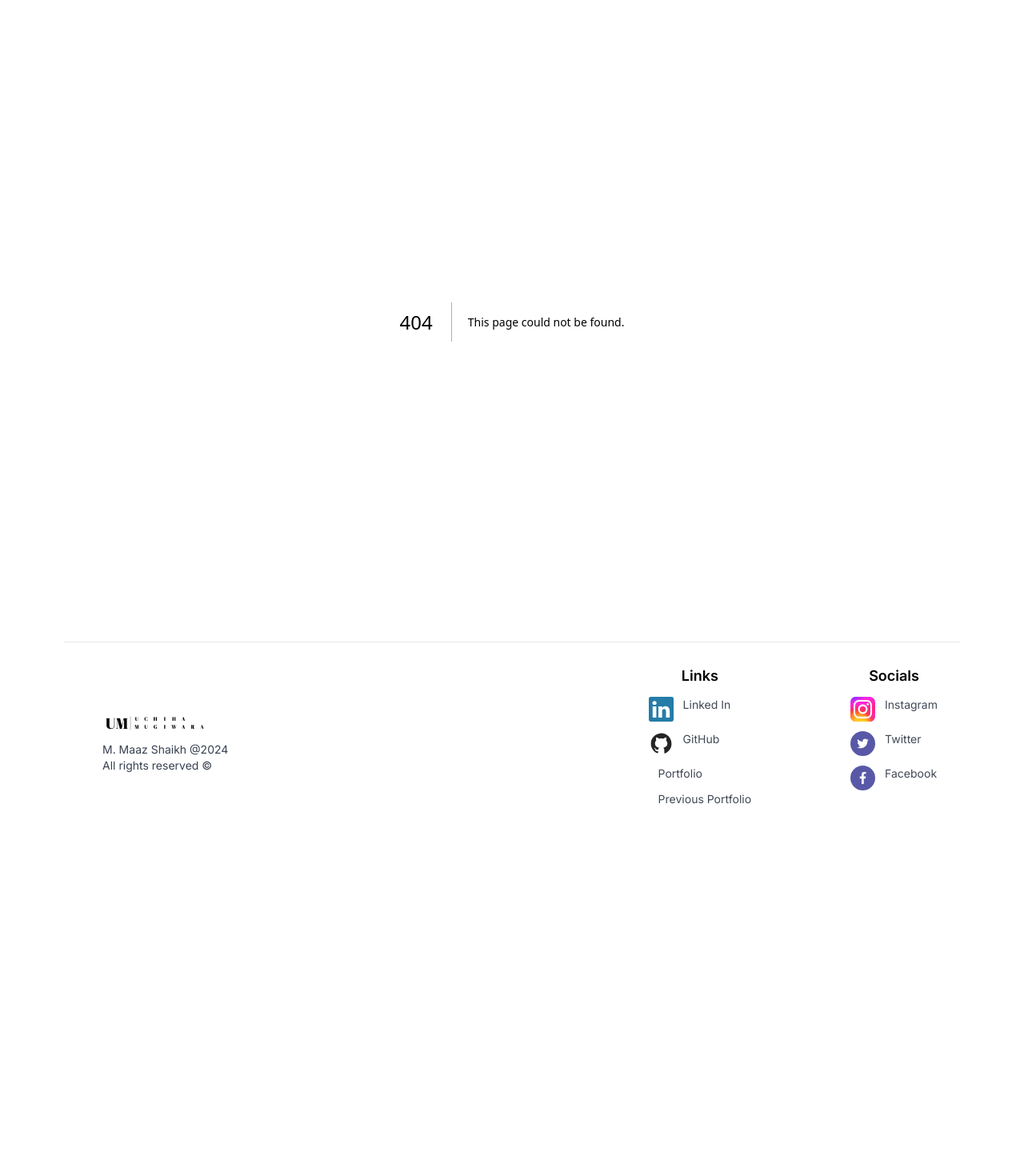
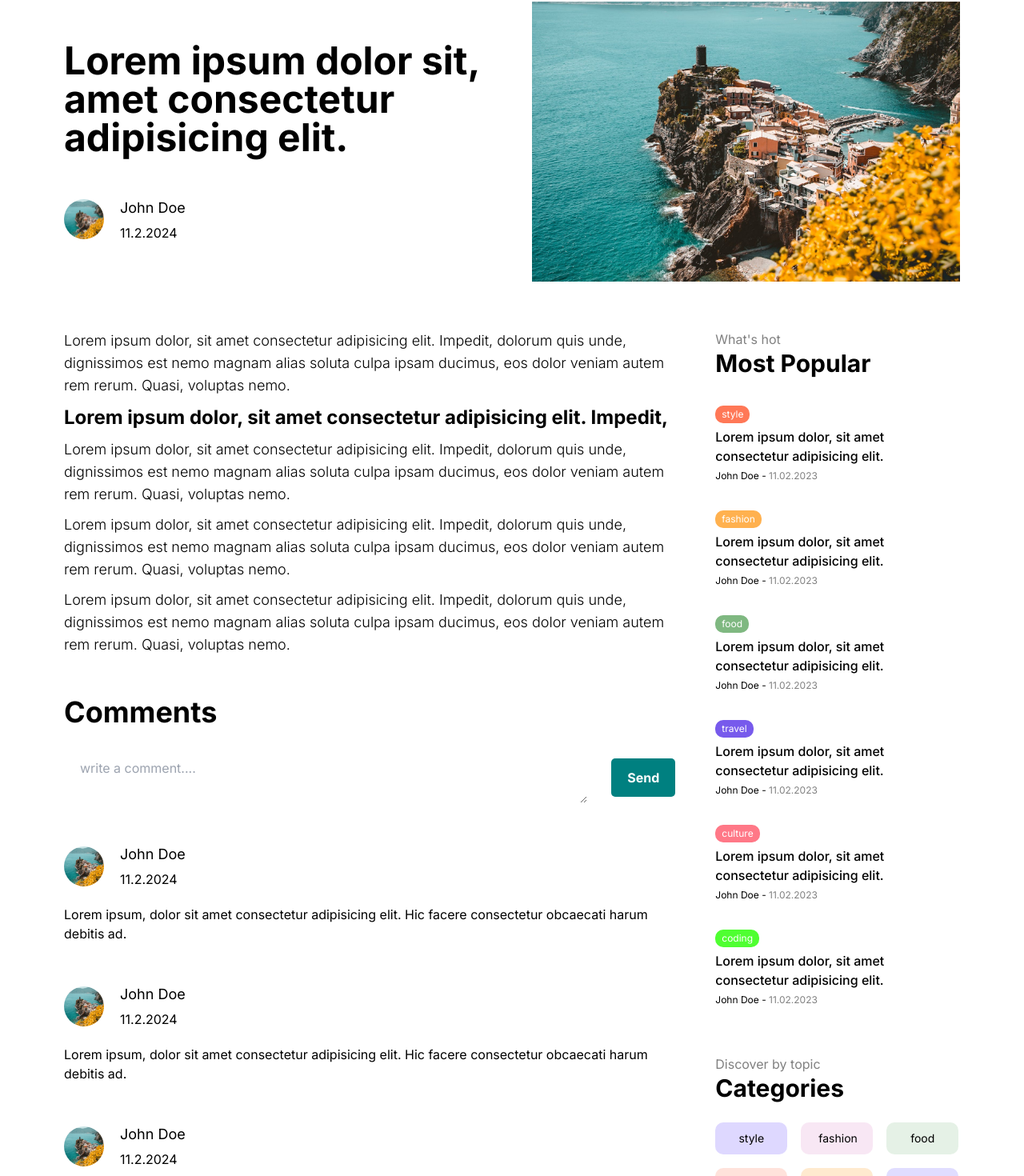
Before and after one commit to smaazs71/Blog, a Next.js app: page /write in a window 1280 px wide. Before the commit this address had no page. Shown: the part 66-1536 px from the top of the page at 80% size. Before the commit the page ends 1103 px from the top, so only its background shows below. Built offline with nearby package versions, Linux system fonts and the light colour scheme.

Commit message:
6th Mar EOD

```diff
--- /dev/null
+++ b/app/[slug]/page.tsx
@@ -0,0 +1,79 @@
+import React from "react";
+import styles from "./singlePage.module.css";
+import Image from "next/image";
+import { Comments, Menu } from "@/components";
+
+const SinglePage = () => {
+  return (
+    <div className={styles.container}>
+      <div className={styles.infoContainer}>
+        <div className={styles.textContainer}>
+          <h1 className={styles.title}>
+            Lorem ipsum dolor sit, amet consectetur adipisicing elit.
+          </h1>
+          <div className={styles.userDetails}>
+            <div className={styles.userImageContainer}>
+              <Image
+                className={styles.avator}
+                src={"/display-icons/categories/p1.jpeg"}
+                alt="img"
+                fill
+              />
+            </div>
+            <div className={styles.userTextContainer}>
+              <div className={styles.username}>John Doe</div>
+              <div className={styles.date}>11.2.2024</div>
+            </div>
+          </div>
+        </div>
+        <div className={styles.imageContainer}>
+          <Image
+            className={styles.image}
+            src={"/display-icons/categories/p1.jpeg"}
+            alt="img"
+            fill
+          />
+        </div>
+      </div>
+      <div className={styles.content}>
+        <div className={styles.post}>
+          <div className={styles.description}>
+            <p className={styles.para}>
+              Lorem ipsum dolor, sit amet consectetur adipisicing elit. Impedit,
+              dolorum quis unde, dignissimos est nemo magnam alias soluta culpa
+              ipsam ducimus, eos dolor veniam autem rem rerum. Quasi, voluptas
+              nemo.
+            </p>
+            <h3>
+              Lorem ipsum dolor, sit amet consectetur adipisicing elit. Impedit,
+            </h3>
+            <p className={styles.para}>
+              Lorem ipsum dolor, sit amet consectetur adipisicing elit. Impedit,
+              dolorum quis unde, dignissimos est nemo magnam alias soluta culpa
+              ipsam ducimus, eos dolor veniam autem rem rerum. Quasi, voluptas
+              nemo.
+            </p>
+            <p className={styles.para}>
+              Lorem ipsum dolor, sit amet consectetur adipisicing elit. Impedit,
+              dolorum quis unde, dignissimos est nemo magnam alias soluta culpa
+              ipsam ducimus, eos dolor veniam autem rem rerum. Quasi, voluptas
+              nemo.
+            </p>
+            <p className={styles.para}>
+              Lorem ipsum dolor, sit amet consectetur adipisicing elit. Impedit,
+              dolorum quis unde, dignissimos est nemo magnam alias soluta culpa
+              ipsam ducimus, eos dolor veniam autem rem rerum. Quasi, voluptas
+              nemo.
+            </p>
+          </div>
+          <div className={styles.commentsContainer}>
+            <Comments />
+          </div>
+        </div>
+        <Menu />
+      </div>
+    </div>
+  );
+};
+
+export default SinglePage;
--- /dev/null
+++ b/app/[slug]/singlePage.module.css
@@ -0,0 +1,73 @@
+.container {
+}
+
+.infoContainer {
+  display: flex;
+  align-items: center;
+  gap: 50px;
+}
+
+.textContainer {
+  flex: 1;
+}
+
+.title {
+  margin-bottom: 50px;
+  @apply text-5xl;
+}
+
+.userDetails {
+  display: flex;
+  align-items: center;
+  gap: 20px;
+}
+
+.userImageContainer {
+  height: 50px;
+  position: relative;
+  width: 50px;
+}
+
+.avator {
+  border-radius: 50%;
+  object-fit: cover;
+}
+
+.userTextContainer {
+  display: flex;
+  flex-direction: column;
+  gap: 5px;
+  color: var(--softTextColor);
+}
+
+.username {
+  @apply text-lg;
+}
+
+.imageContainer {
+  flex: 1;
+  height: 350px;
+  position: relative;
+}
+
+.image {
+  object-fit: cover;
+}
+
+.content {
+  display: flex;
+  gap: 50px;
+}
+
+.post {
+  flex: 5;
+  margin-top: 60px;
+}
+
+.description {
+  margin-bottom: 20px;
+  display: flex;
+  flex-direction: column;
+  gap: 10px;
+  @apply text-lg font-light;
+}
--- /dev/null
+++ b/app/blog/blogPage.module.css
@@ -0,0 +1,13 @@
+.container {
+}
+
+.title {
+  background-color: coral;
+  color: white;
+  padding: 5px 10px;
+  text-align: center;
+}
+.content {
+  display: flex;
+  gap: 50px;
+}
--- /dev/null
+++ b/app/blog/page.tsx
@@ -0,0 +1,17 @@
+import React from "react";
+import styles from "./blogPage.module.css";
+import { CardList, Menu } from "@/components";
+
+const page = () => {
+  return (
+    <div className={styles.container}>
+      <h1 className={styles.title}>Blog Page</h1>
+      <div className={styles.content}>
+        <CardList />
+        <Menu />
+      </div>
+    </div>
+  );
+};
+
+export default page;
--- a/components/index.ts
+++ b/components/index.ts
@@ -10,6 +10,7 @@ import CardList from "./sections/cardList/CardList";
 import Card from "./card/Card";
 import MenuItem from "./sections/menu/menuItem/MenuItem";
 import Pagination from "./sections/pagination/Pagination";
+import Comments from "./sections/comments/Comments";
 
 export {
   Header,
@@ -24,4 +25,5 @@ export {
   Menu,
   MenuItem,
   Pagination,
+  Comments,
 };
--- /dev/null
+++ b/components/sections/comments/Comments.tsx
@@ -0,0 +1,108 @@
+import Link from "next/link";
+import styles from "./comments.module.css";
+import Image from "next/image";
+
+const Comments = () => {
+  const status = "authenticated";
+  return (
+    <div className={styles.container}>
+      <h1 className={styles.title}>Comments</h1>
+      {status === "authenticated" ? (
+        <div className={styles.write}>
+          <textarea
+            placeholder="write a comment...."
+            className={styles.input}
+          ></textarea>
+          <button className={styles.button}>Send</button>
+        </div>
+      ) : (
+        <Link href={"login"}>Login to write a comment</Link>
+      )}
+      <div className={styles.comments}>
+        <div className={styles.comment}>
+          <div className={styles.userDetails}>
+            <div className={styles.userImageContainer}>
+              <Image
+                className={styles.avator}
+                src={"/display-icons/categories/p1.jpeg"}
+                alt="img"
+                fill
+              />
+            </div>
+            <div className={styles.userTextContainer}>
+              <div className={styles.username}>John Doe</div>
+              <div className={styles.date}>11.2.2024</div>
+            </div>
+          </div>
+          <div className={styles.commentText}>
+            Lorem ipsum, dolor sit amet consectetur adipisicing elit. Hic facere
+            consectetur obcaecati harum debitis ad.
+          </div>
+        </div>
+
+        <div className={styles.comment}>
+          <div className={styles.userDetails}>
+            <div className={styles.userImageContainer}>
+              <Image
+                className={styles.avator}
+                src={"/display-icons/categories/p1.jpeg"}
+                alt="img"
+                fill
+              />
+            </div>
+            <div className={styles.userTextContainer}>
+              <div className={styles.username}>John Doe</div>
+              <div className={styles.date}>11.2.2024</div>
+            </div>
+          </div>
+          <div className={styles.commentText}>
+            Lorem ipsum, dolor sit amet consectetur adipisicing elit. Hic facere
+            consectetur obcaecati harum debitis ad.
+          </div>
+        </div>
+        <div className={styles.comment}>
+          <div className={styles.userDetails}>
+            <div className={styles.userImageContainer}>
+              <Image
+                className={styles.avator}
+                src={"/display-icons/categories/p1.jpeg"}
+                alt="img"
+                fill
+              />
+            </div>
+            <div className={styles.userTextContainer}>
+              <div className={styles.username}>John Doe</div>
+              <div className={styles.date}>11.2.2024</div>
+            </div>
+          </div>
+          <div className={styles.commentText}>
+            Lorem ipsum, dolor sit amet consectetur adipisicing elit. Hic facere
+            consectetur obcaecati harum debitis ad.
+          </div>
+        </div>
+        <div className={styles.comment}>
+          <div className={styles.userDetails}>
+            <div className={styles.userImageContainer}>
+              <Image
+                className={styles.avator}
+                src={"/display-icons/categories/p1.jpeg"}
+                alt="img"
+                fill
+              />
+            </div>
+            <div className={styles.userTextContainer}>
+              <div className={styles.username}>John Doe</div>
+              <div className={styles.date}>11.2.2024</div>
+            </div>
+          </div>
+          <div className={styles.commentText}>
+            Lorem ipsum, dolor sit amet consectetur adipisicing elit. Hic facere
+            consectetur obcaecati harum debitis ad.
+          </div>
+        </div>
+      </div>
+    </div>
+  );
+};
+
+export default Comments;
--- /dev/null
+++ b/components/sections/comments/comments.module.css
@@ -0,0 +1,63 @@
+.container {
+  margin-top: 50px;
+}
+.title {
+  color: var(--softTextColor);
+  margin-bottom: 30px;
+}
+.write {
+  display: flex;
+  align-items: center;
+  justify-content: space-between;
+  gap: 30px;
+}
+.input {
+  padding: 8px 20px;
+  width: 100%;
+}
+.button {
+  padding: 12px 20px;
+  background-color: teal;
+  color: white;
+  font-weight: bold;
+  border: none;
+  border-radius: 5px;
+  cursor: pointer;
+}
+
+.comments{
+   margin-top: 50px;
+}
+
+.comment{
+   margin-bottom: 50px;
+}
+
+.userDetails {
+  display: flex;
+  align-items: center;
+  gap: 20px;
+  margin-bottom: 20px;
+}
+
+.userImageContainer {
+  height: 50px;
+  position: relative;
+  width: 50px;
+}
+
+.avator {
+  border-radius: 50%;
+  object-fit: cover;
+}
+
+.userTextContainer {
+  display: flex;
+  flex-direction: column;
+  gap: 5px;
+  color: var(--softTextColor);
+}
+
+.username {
+  @apply text-lg;
+}
```
